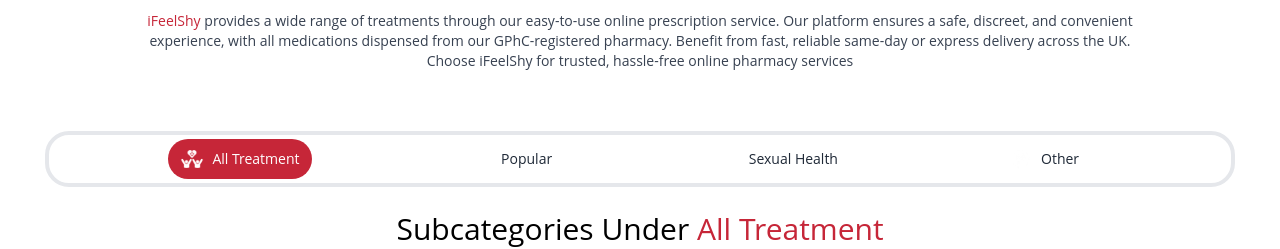
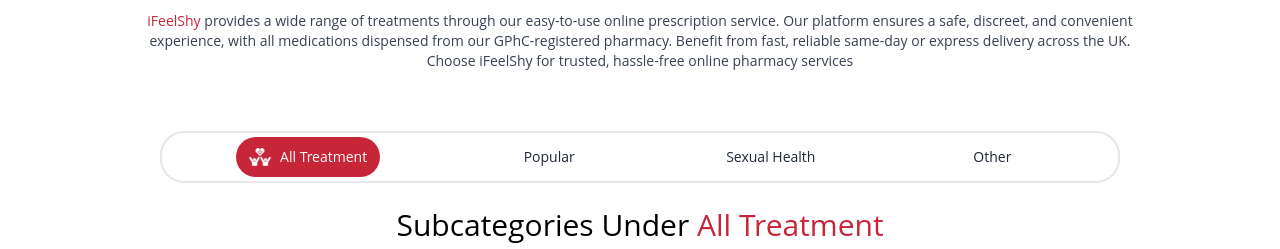
Before and after one commit to mss-souloftware/pharma-uk, a Next.js app: page / in a window 1280 px wide. Shown: the part 1040-1289 px from the top of the page. Built offline with nearby package versions, Linux system fonts and the light colour scheme.

Commit message:
'updated-code'

```diff
--- a/public/Content.json
+++ b/public/Content.json
@@ -60,22 +60,22 @@
       "subcategories": [
         {
           "name": "Respiratory",
-          "link": "https://example.com/popular/sub1",
+          "link": "consultation",
           "image": "/ProductImage/productImg/product9.jpg"
         },
         {
           "name": "Acne",
-          "link": "https://example.com/popular/sub2",
+          "link": "consultation",
           "image": "https://media.gettyimages.com/id/1280519512/photo/reflection-of-woman-with-towel-on-head-squeezing-blackhead-on-her-nose-side.jpg?s=612x612&w=0&k=20&c=MVadB8YjMnUzyJHkRCftj7TS5F7ZpAncwT_aW1Uci-w="
         },
         {
           "name": "Hair Loss",
-          "link": "https://example.com/popular/sub2",
+          "link": "consultation",
           "image": "/ProductImage/productImg/product3.jpg"
         },
         {
           "name": "Pain Relief",
-          "link": "https://example.com/popular/sub2",
+          "link": "consultation",
           "image": "/ProductImage/productImg/product8.jpg"
         }
       ]
@@ -87,7 +87,7 @@
       "subcategories": [
         {
           "name": "Sexual Health",
-          "link": "https://example.com/sexual-health/sub1",
+          "link": "consultation",
           "image": "/ProductImage/productImg/product4.jpg"
         }
       ]
@@ -98,7 +98,7 @@
       "subcategories": [
         {
           "name": "Other Sub 1",
-          "link": "https://example.com/other/sub1",
+          "link": "consultation",
           "image": "https://example.com/images/other-sub1.jpg"
         }
       ]
--- a/src/component/content/product/CategoryList.jsx
+++ b/src/component/content/product/CategoryList.jsx
@@ -4,7 +4,7 @@
 
 const CategoryList = ({ categories, selectedCategory, onSelectCategory, isLoading }) => {
   return (
-    <div className="flex overflow-x-auto border-4 border-gray-200 rounded-3xl space-x-2 mt-8 justify-evenly w-auto scrollbar-thin scrollbar-thumb-gray-100 scrollbar-track-gray-200">
+    <div className="flex overflow-x-auto border-2 w-[60rem] rounded-3xl space-x-2 mt-8 justify-evenly mx-auto scrollbar-thin scrollbar-thumb-gray-100 scrollbar-track-gray-200">
       {isLoading
         ? [...Array(4)].map((_, index) => (
             <div key={index} className="py-2 w-28">
```
